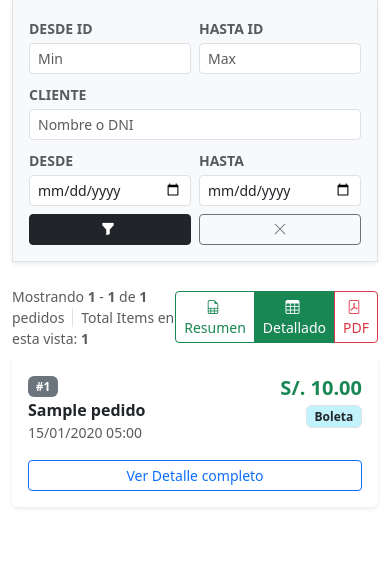
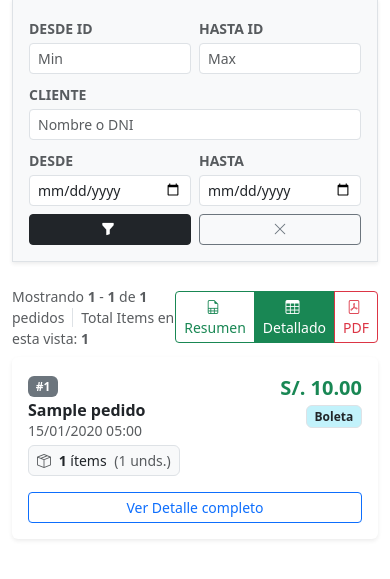
Before and after one commit to pantera3000/plataforma_pedidos, a Django app: page /historial/ in a window 390 px wide. Shown: the part 190-769 px from the top of the page. Run offline with Django 5.2, Linux system fonts and the light colour scheme; a user stored in the database is signed in; tables that the repository leaves empty hold one stand-in row (values such as "Sample post").

Commit message:
feat: Enhance history filters, summary box, mobile view, and fix aggregation totals

```diff
--- a/historial/views.py
+++ b/historial/views.py
@@ -80,12 +80,7 @@ def get_filtered_pedidos(request):
 def pedido_historial(request):
     queryset, filtros = get_filtered_pedidos(request)
 
-    # Paginación
-    paginator = Paginator(queryset, 20)  # 20 pedidos por página
-    page_number = request.GET.get('page')
-    page_obj = paginator.get_page(page_number)
-
-    # Calcular totales del queryset filtrado
+    # Calcular totales del queryset filtrado (USANDO QUERYSET LIMPIO)
     # Importante: Calcular total_monto por separado para evitar duplicados por el join con detallepedido
     resumen_pedidos = queryset.aggregate(total_monto=Sum('total'))
 
@@ -94,6 +89,17 @@ def pedido_historial(request):
 
     # Desglose por tipo de comprobante
     resumen_tipos = queryset.values('tipo_comprobante').annotate(total=Count('id')).order_by('tipo_comprobante')
+
+    # Anotar para el listado (AHORA SÍ, DESPUÉS DE LOS TOTALES)
+    queryset = queryset.annotate(
+        n_items=Count('detallepedido', distinct=True),
+        n_unidades=Sum('detallepedido__cantidad')
+    )
+
+    # Paginación
+    paginator = Paginator(queryset, 20)  # 20 pedidos por página
+    page_number = request.GET.get('page')
+    page_obj = paginator.get_page(page_number)
 
     context = {
         'page_obj': page_obj,
@@ -148,7 +154,7 @@ def exportar_pedidos_excel(request):
     ws.title = "Historial de Pedidos"
 
     # Encabezados
-    headers = ['ID', 'Cliente', 'DNI', 'Fecha Pedido', 'Dirección', 'Tipo Comprobante', 'Total', 'Notas']
+    headers = ['ID', 'Cliente', 'DNI', 'Fecha Pedido', 'Dirección', 'Tipo Comprobante', 'Items', 'Unidades', 'Total', 'Notas']
     ws.append(headers)
 
     # Estilo de encabezado (opcional)
@@ -158,6 +164,13 @@ def exportar_pedidos_excel(request):
 
     # Datos
     pedidos, _ = get_filtered_pedidos(request) # Usar el helper
+
+    # Anotar cantidad de items y unidades
+    pedidos = pedidos.annotate(
+        n_items=Count('detallepedido'),
+        n_unidades=Sum('detallepedido__cantidad')
+    )
+
     for pedido in pedidos:
         ws.append([
             pedido.id,
@@ -166,6 +179,8 @@ def exportar_pedidos_excel(request):
             pedido.fecha_pedido.strftime('%d/%m/%Y %H:%M'),
             pedido.direccion or "",
             pedido.get_tipo_comprobante_display(),
+            pedido.n_items or 0,        # Columna Items
+            pedido.n_unidades or 0,     # Columna Unidades
             float(pedido.total),
             pedido.notas or ""
         ])
--- a/templates/historial/pedido_historial.html
+++ b/templates/historial/pedido_historial.html
@@ -59,11 +59,29 @@
     <div class="row align-items-center gy-2">
         <!-- Izquierda: Conteo y Desglose -->
         <div class="col-12 col-lg-8">
-            <div class="d-flex align-items-center flex-wrap gap-2">
-                <div>
-                    <i class="bi bi-info-circle-fill me-1"></i>
-                    <strong>Resumen:</strong>
-                    <span class="ms-1"><strong>{{ page_obj.paginator.count }}</strong> pedidos encontrados.</span>
+            <div class="d-flex flex-column gap-1">
+                <div class="d-flex align-items-center flex-wrap gap-2">
+                    <div>
+                        <i class="bi bi-info-circle-fill me-1"></i>
+                        <strong>Resumen:</strong>
+                        <span class="ms-1"><strong>{{ page_obj.paginator.count }}</strong> pedidos encontrados.</span>
+                    </div>
+
+                    <!-- Filtros Activos (Texto) -->
+                    <div class="ms-lg-2 ps-lg-2 border-start-lg border-secondary small">
+                        {% if id_min or id_max %}
+                            <span class="badge bg-light text-dark border me-1">ID: {{ id_min|default:'...' }} - {{ id_max|default:'...' }}</span>
+                        {% endif %}
+                        {% if cliente %}
+                            <span class="badge bg-light text-dark border me-1">Cliente: {{ cliente }}</span>
+                        {% endif %}
+                        {% if fecha_inicio or fecha_fin %}
+                            <span class="badge bg-light text-dark border me-1">Fecha: {{ fecha_inicio|default:'...' }} al {{ fecha_fin|default:'...' }}</span>
+                        {% endif %}
+                        {% if fecha_dia %}
+                            <span class="badge bg-light text-dark border me-1">Día: {{ fecha_dia }}</span>
+                        {% endif %}
+                    </div>
                 </div>
 
                 <!-- Desglose por Tipo -->
@@ -130,7 +148,7 @@
                     <th class="py-2 px-2" style="width: 25%; background-color: #e9ecef;">CLIENTE</th>
                     <th class="py-2 px-2" style="width: 25%; background-color: #e9ecef;">DIRECCIÓN</th>
                     <th class="py-2 px-2 text-center bg-light text-dark" style="width: 10%;">TIPO</th>
-                    <th class="py-2 px-2 text-center bg-light text-dark" style="width: 10%;">ITEMs</th>
+                    <th class="py-2 px-2 text-center bg-light text-dark" style="width: 12%;">ITEMS / UNDS</th>
                     <th class="py-2 px-2 text-end bg-light text-dark" style="width: 10%;">TOTAL</th>
                     <th class="py-2 px-2 text-center bg-light text-dark" style="width: 10%;">ACCIONES</th>
                 </tr>
@@ -161,16 +179,17 @@
                         {% elif pedido.tipo_comprobante == 'COTIZACION' %}
                             <span class="badge bg-secondary text-secondary border bg-opacity-10 w-100">Cotización</span>
                         {% else %}
-                            <span class="badge bg-dark text-dark border bg-opacity-10 w-100">{{ pedido.get_tipo_comprobante_display }}</span>
+                            <span class="badge bg-light text-dark border w-100">{{ pedido.tipo_comprobante }}</span>
                         {% endif %}
                     </td>
-                    <td class="px-2 text-center font-monospace">
-                        {{ pedido.detallepedido_set.count }}
+                    <td class="px-2 text-center align-middle">
+                        <div class="fw-bold text-dark">{{ pedido.n_items }}</div>
+                        <small class="text-muted d-block" style="font-size: 0.7em;">{{ pedido.n_unidades|default:0 }} unds.</small>
                     </td>
-                    <td class="px-2 text-end font-monospace fw-bold text-success">
+                    <td class="px-2 text-end font-monospace align-middle text-nowrap">
                         S/. {{ pedido.total|floatformat:2 }}
                     </td>
-                    <td class="px-2 text-center">
+                    <td class="px-2 text-center align-middle">
                         <a href="{% url 'pedidos:pedido_detalle' pedido.id %}" class="btn btn-outline-primary btn-sm py-0" title="Ver Detalle">
                             <i class="bi bi-eye"></i>
                         </a>
@@ -197,7 +216,14 @@
                     <div>
                         <span class="badge bg-secondary mb-1">#{{ pedido.id }}</span>
                         <h6 class="card-title fw-bold mb-0">{{ pedido.cliente_nombre }}</h6>
-                        <small class="text-muted">{{ pedido.fecha_pedido|date:"d/m/Y H:i" }}</small>
+                        <small class="text-muted d-block mb-1">{{ pedido.fecha_pedido|date:"d/m/Y H:i" }}</small>
+
+                        <!-- Items y Unidades Mobil -->
+                        <div class="small bg-light rounded px-2 py-1 d-inline-block border">
+                            <i class="bi bi-box-seam me-1 text-muted"></i>
+                            <span class="fw-bold">{{ pedido.n_items }}</span> ítems
+                            <span class="text-muted ms-1">({{ pedido.n_unidades|default:0 }} unds.)</span>
+                        </div>
                     </div>
                     <div class="text-end">
                         <div class="fs-5 fw-bold text-success">S/. {{ pedido.total|floatformat:2 }}</div>
```
